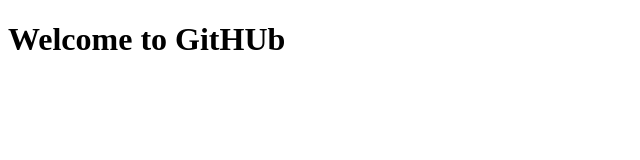
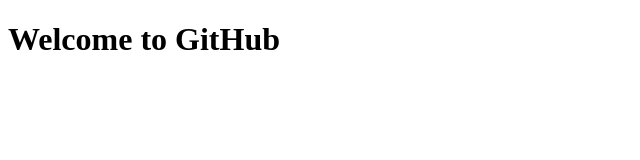
Before and after one commit to Aqal-Noor/Project-Report, a plain HTML site: page index.html in a window 1280 px wide. Shown: the full height of the page, 0-640 px from the left. Drawn offline with Linux system fonts and the light colour scheme.

Commit message:
Project Report
This is web development project report.

```diff
--- a/index.html
+++ b/index.html
@@ -7,6 +7,6 @@
     <title>Document</title>
 </head>
 <body>
-    <h1>Welcome to GitHUb</h1>
+    <h1>Welcome to GitHub</h1>
 </body>
 </html>
```
Also changed, not shown: 1 other file.
